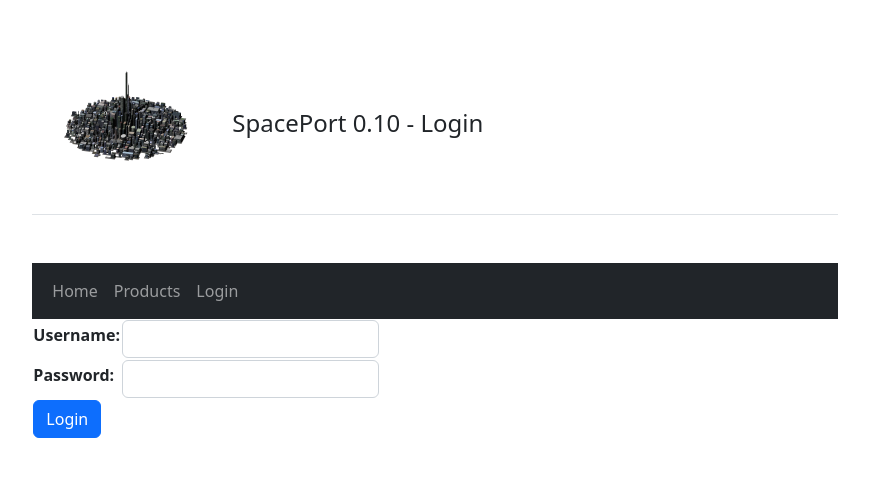
After one commit to balazs-matyassy/spaceport, a Flask app: page /login in a window 1280 px wide. The commit adds this page. Shown: the top 477 px of the page, without its empty margins (205-1074 px from the left). Run offline with Flask 2, Linux system fonts and the light colour scheme; some libraries are stand-ins or nearby versions.

Commit message:
balazs-matyassy: login

```diff
--- a/app.py
+++ b/app.py
@@ -1,14 +1,36 @@
+import functools
 import os
 
-from flask import Flask, render_template, request, redirect, url_for, flash
+from flask import Flask, render_template, request, redirect, url_for, flash, current_app, session, g
 
 import repository.products as product_repository
 
 app = Flask(__name__)
 app.config['SECRET_KEY'] = '31f010a7-4ff4-49f9-9307-9fd04843a846'
+app.config['USERNAME'] = 'admin'
+app.config['PASSWORD'] = 'abc123'
 
 os.makedirs(app.instance_path, exist_ok=True)
 product_repository.init(app.instance_path)
+
+
+def fully_authenticated(view):
+    @functools.wraps(view)
+    def wrapped_view(**kwargs):
+        if g.user is None:
+            return redirect(url_for('login'))
+
+        return view(**kwargs)
+
+    return wrapped_view
+
+
+@app.before_request
+def load_current_user():
+    if session.get('username') is not None:
+        g.user = {'username': session['username']}
+    else:
+        g.user = None
 
 
 @app.route('/')
@@ -30,6 +52,7 @@ def products_list():
 
 
 @app.route('/products/create', methods=("GET", "POST"))
+@fully_authenticated
 def products_create():
     product = {
         'name': '',
@@ -56,6 +79,7 @@ def products_create():
 
 
 @app.route('/products/<int:product_id>/edit', methods=("GET", "POST"))
+@fully_authenticated
 def products_edit(product_id):
     product = product_repository.find_one_by_id(product_id)
     errors = []
@@ -78,6 +102,7 @@ def products_edit(product_id):
 
 
 @app.route('/products/<int:product_id>/delete', methods=["POST"])
+@fully_authenticated
 def products_delete(product_id):
     if product_repository.delete(product_id) is not None:
         flash('Product deleted.')
@@ -85,5 +110,37 @@ def products_delete(product_id):
     return redirect(url_for("products_list"))
 
 
+@app.route('/login', methods=("GET", "POST"))
+def login():
+    user = {
+        'username': '',
+        'password': ''
+    }
+
+    if request.method == "POST":
+        user['username'] = request.form['username'].strip()
+        user['password'] = request.form['password']
+
+        if user['username'].lower() == current_app.config['USERNAME'].lower() \
+                and user['password'] == current_app.config['PASSWORD']:
+            session.clear()
+            session['username'] = user['username']
+            flash('Login successful.')
+
+            return redirect(url_for('home'))
+        else:
+            flash('Wrong username or password.')
+
+    return render_template('login.html', user=user)
+
+
+@app.route('/logout')
+def logout():
+    session.clear()
+    flash('Logout successful.')
+
+    return redirect(url_for('home'))
+
+
 if __name__ == '__main__':
     app.run()
--- a/templates/base.html
+++ b/templates/base.html
@@ -3,7 +3,7 @@
 <head>
     <meta charset="utf-8">
     <meta name="viewport" content="width=device-width, initial-scale=1">
-    <title>SpacePort 0.9{% block title %}{% endblock %}</title>
+    <title>SpacePort 0.10{% block title %}{% endblock %}</title>
 
     <link href="{{ url_for('static', filename='css/bootstrap.min.css') }}" rel="stylesheet">
     {% block head %}{% endblock %}
@@ -14,7 +14,7 @@
     <header class="d-flex align-items-center pb-3 mb-5 border-bottom">
         <a href="/" class="d-flex align-items-center text-dark text-decoration-none">
             <img src="{{ url_for('static', filename='img/logo.png') }}" alt="logo">
-            <span class="fs-4">SpacePort 0.9{% block heading %}{% endblock %}</span>
+            <span class="fs-4">SpacePort 0.10{% block heading %}{% endblock %}</span>
         </a>
     </header>
 
@@ -35,9 +35,18 @@
                         <li class="nav-item">
                             <a class="nav-link" href="{{ url_for('products_list') }}">Products</a>
                         </li>
-                        <li class="nav-item">
-                            <a class="nav-link" href="{{ url_for('products_create') }}">Create product</a>
-                        </li>
+                        {% if g.user %}
+                            <li class="nav-item">
+                                <a class="nav-link" href="{{ url_for('products_create') }}">Create product</a>
+                            </li>
+                            <li class="nav-item">
+                                <a class="nav-link" href="{{ url_for('logout') }}">Logout [{{ g.user.username }}]</a>
+                            </li>
+                        {% else %}
+                            <li class="nav-item">
+                                <a class="nav-link" href="{{ url_for('login') }}">Login</a>
+                            </li>
+                        {% endif %}
                     </ul>
                 </div>
             </div>
--- /dev/null
+++ b/templates/login.html
@@ -0,0 +1,35 @@
+{% extends 'base.html' %}
+
+{% block title %}
+    - Login
+{% endblock %}
+
+{% block heading %}
+    - Login
+{% endblock %}
+
+{% block main %}
+    <form method="post">
+        <table>
+            <tr>
+                <th><label for="username" class="form-label">Username:</label></th>
+                <td>
+                    <input type="text" name="username" value="{{ user.username }}"
+                           id="username" class="form-control">
+                </td>
+            </tr>
+            <tr>
+                <th><label for="password" class="form-label">Password:</label></th>
+                <td>
+                    <input type="password" name="password" value="{{ user.password }}"
+                           id="password" class="form-control">
+                </td>
+            </tr>
+            <tr>
+                <td colspan="2">
+                    <button type="submit" class="btn btn-primary">Login</button>
+                </td>
+            </tr>
+        </table>
+    </form>
+{% endblock %}
--- a/templates/products/list.html
+++ b/templates/products/list.html
@@ -21,21 +21,21 @@
 {% endblock %}
 
 {% block main %}
-    <div>
     <form>
         <label for="name" class="form-label">Name:</label>
         <input type="text" name="name" value="{{ name if name else '' }}"
                id="name" class="form-control">
         <button type="submit" class="btn btn-primary">Search</button>
     </form>
-    </div>
     <table class="table">
         <thead>
         <tr>
             <th>ID</th>
             <th>Name</th>
             <th>Unit price</th>
+            {% if g.user %}
                 <th colspan="2"></th>
+            {% endif %}
         </tr>
         </thead>
         <tbody>
@@ -44,12 +44,14 @@
                 <td>{{ product.id }}</td>
                 <td>{{ product.name }}</td>
                 <td>{{ product.unit_price }}</td>
+                {% if g.user %}
                     <td><a href="{{ url_for('products_edit', product_id=product.id) }}">Edit</a></td>
                     <td>
                         <form action="{{ url_for('products_delete', product_id=product.id) }}" method="post">
                             <a href="#" onclick="deleteProduct.call(this)">Delete</a>
                         </form>
                     </td>
+                {% endif %}
             </tr>
         {% endfor %}
         </tbody>
```
Lines whose indentation alone changed are shown as unchanged.
